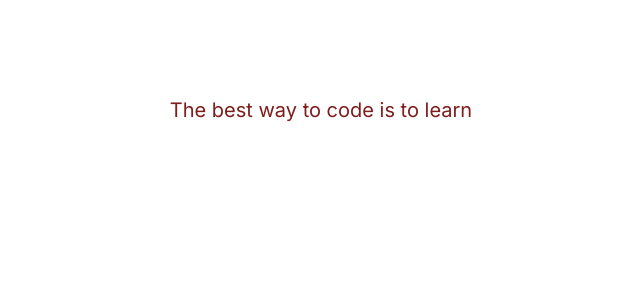
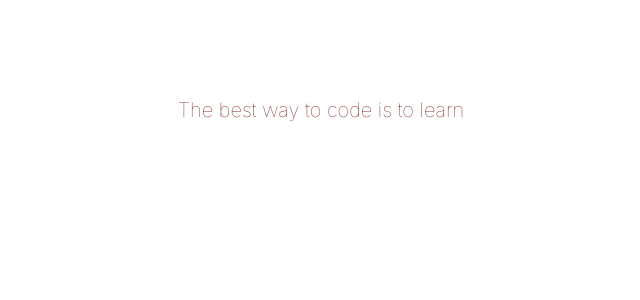
Before and after one commit to tchasinga/tailwind-learner, a Next.js app: page / in a window 1280 px wide. Shown: the top 300 px of the page, without its empty margins (319-959 px from the left). Built offline with nearby package versions, Linux system fonts and the light colour scheme.

Commit message:
new side is added now

```diff
--- a/src/app/page.jsx
+++ b/src/app/page.jsx
@@ -3,11 +3,9 @@ import Image from "next/image";
 export default function Home() {
   return (
     <main className="flex min-h-screen flex-col items-center justify-between p-24">
-      <h1 className="text-xl text-red-900 md:to-blue-800">
+      <h1 className="text-xl font-bold text-red-900 sm:font-thin">
         The best way to code is to learn
       </h1>
     </main>
-
-
   );
 }
```
